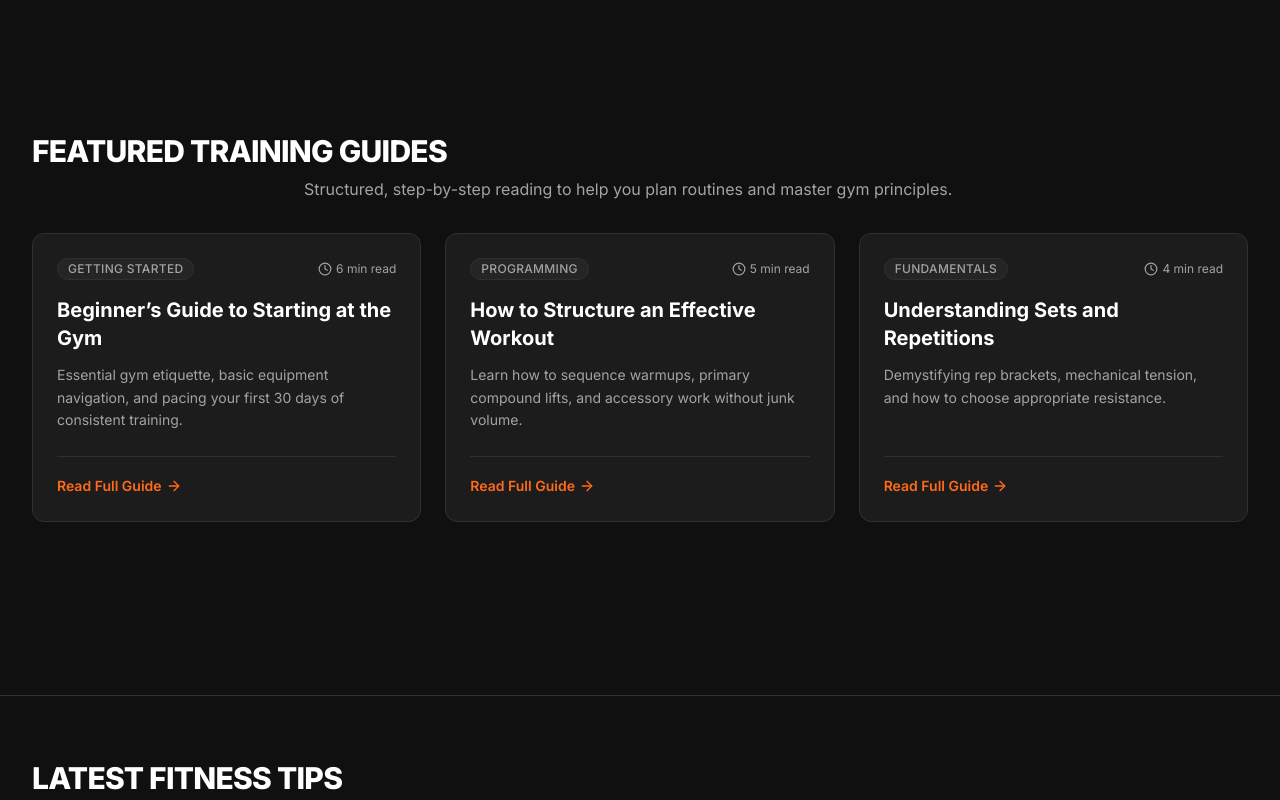
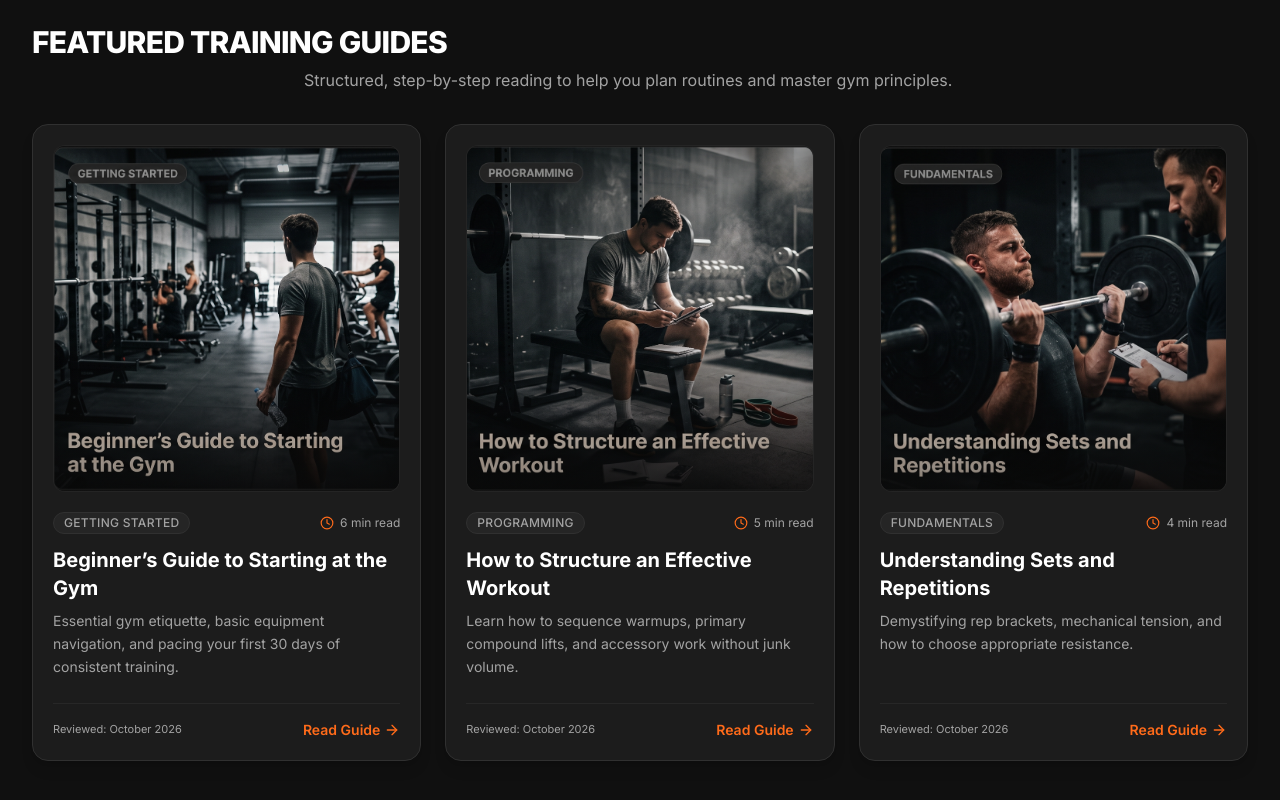
Before and after one commit to AbdullahGulfaraz/fitguide, a Next.js app: page / in a window 1280 px wide. Shown: the part 2940-3740 px from the top of the page. Built offline with nearby package versions, Linux system fonts and the light colour scheme.

Commit message:
feat(guides): standardize FeaturedGuides section with shared ArticleCard and 1:1 preview images

```diff
--- a/src/components/home/featured-guides.tsx
+++ b/src/components/home/featured-guides.tsx
@@ -1,10 +1,8 @@
 import React from "react";
-import Link from "next/link";
 import { Container } from "@/components/ui/container";
 import { SectionHeading } from "@/components/ui/section-heading";
-import { Badge } from "@/components/ui/badge";
+import { ArticleCard } from "@/components/articles/article-card";
 import { getAllGuides } from "@/content/guides";
-import { ArrowRight, Clock } from "lucide-react";
 
 export function FeaturedGuides() {
   const guides = getAllGuides().slice(0, 3);
@@ -19,34 +17,7 @@ export function FeaturedGuides() {
 
         <div className="grid grid-cols-1 md:grid-cols-3 gap-6">
           {guides.map((guide) => (
-            <article
-              key={guide.slug}
-              className="flex flex-col justify-between rounded-xl bg-[#1C1C1C] border border-[#303030] p-6 transition-all duration-200 hover:border-[#FF6B1A]/50 hover:-translate-y-1"
-            >
-              <div>
-                <div className="flex items-center justify-between mb-4">
-                  <Badge variant="surface">{guide.category}</Badge>
-                  <span className="flex items-center gap-1 text-xs text-[#A3A3A3]">
-                    <Clock className="w-3.5 h-3.5" /> {guide.readTimeMinutes} min read
-                  </span>
-                </div>
-                <h3 className="text-xl font-bold text-white mb-3">
-                  {guide.title}
-                </h3>
-                <p className="text-sm text-[#A3A3A3] leading-relaxed">
-                  {guide.excerpt}
-                </p>
-              </div>
-
-              <div className="mt-6 pt-4 border-t border-[#303030]">
-                <Link
-                  href={`/guides/${guide.slug}`}
-                  className="inline-flex items-center text-sm font-semibold text-[#FF6B1A] hover:text-[#e05b12] gap-1 transition-colors"
-                >
-                  Read Full Guide <ArrowRight className="w-4 h-4" />
-                </Link>
-              </div>
-            </article>
+            <ArticleCard key={guide.slug} article={guide} basePath="guides" />
           ))}
         </div>
       </Container>
```
